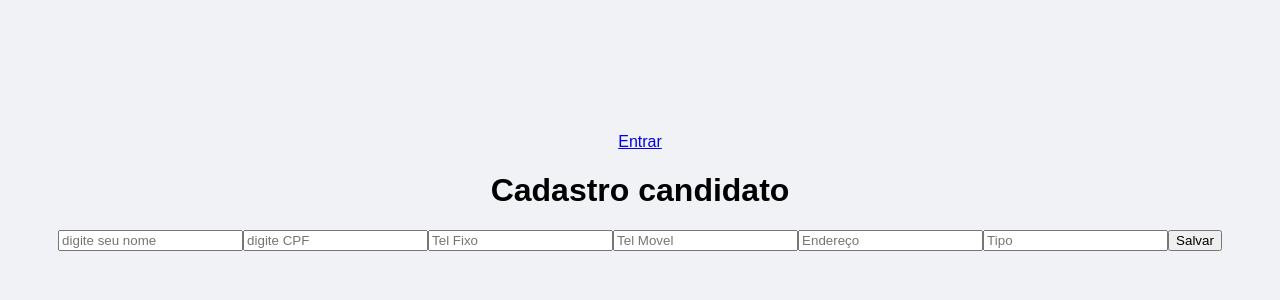
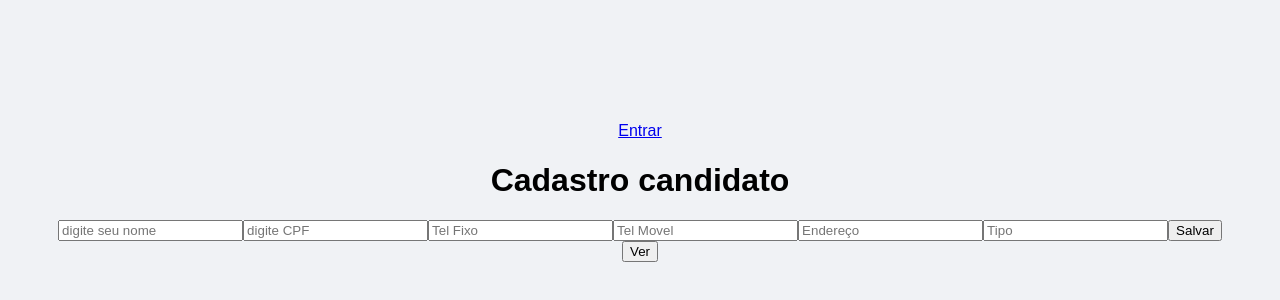
Before and after one commit to zodicalpainter/projeto-senac, a React (Create React App) app in the folder pi_react/: page /home in a window 1280 px wide. Shown: the part 208-508 px from the top of the page. Built offline with nearby package versions, Linux system fonts and the light colour scheme.

Commit message:
leitura de dados cadastrado no supabase

```diff
--- a/pi_react/src/Home.js
+++ b/pi_react/src/Home.js
@@ -33,6 +33,14 @@
         .insert([{ ...user, auth_id: uid }]);
       //.select()
     }
+
+    const[ dados, setDados] = useState([])
+    async function lerdados(){
+      let { data: datausers, error } = await supabase
+  .from('users')
+  .select('*')
+      setDados(datausers);
+    }
     return ( /* aqui é html */
     <div ClassName= "screen">
       <h1>Cadastro candidato</h1>
@@ -48,6 +56,20 @@
 
           <button onClick={salvarUser}>Salvar</button>
       </form>
+
+    <button onClick={lerdados}>Ver</button>
+
+    {dados.map(
+      d =>(
+        <>
+        <br/><br/>
+        {d.name}<br/>
+        {d.cpf}<br/>
+        {d.telfixo}
+
+        </>
+      )
+    )}
     </div>
     );
   }
```
